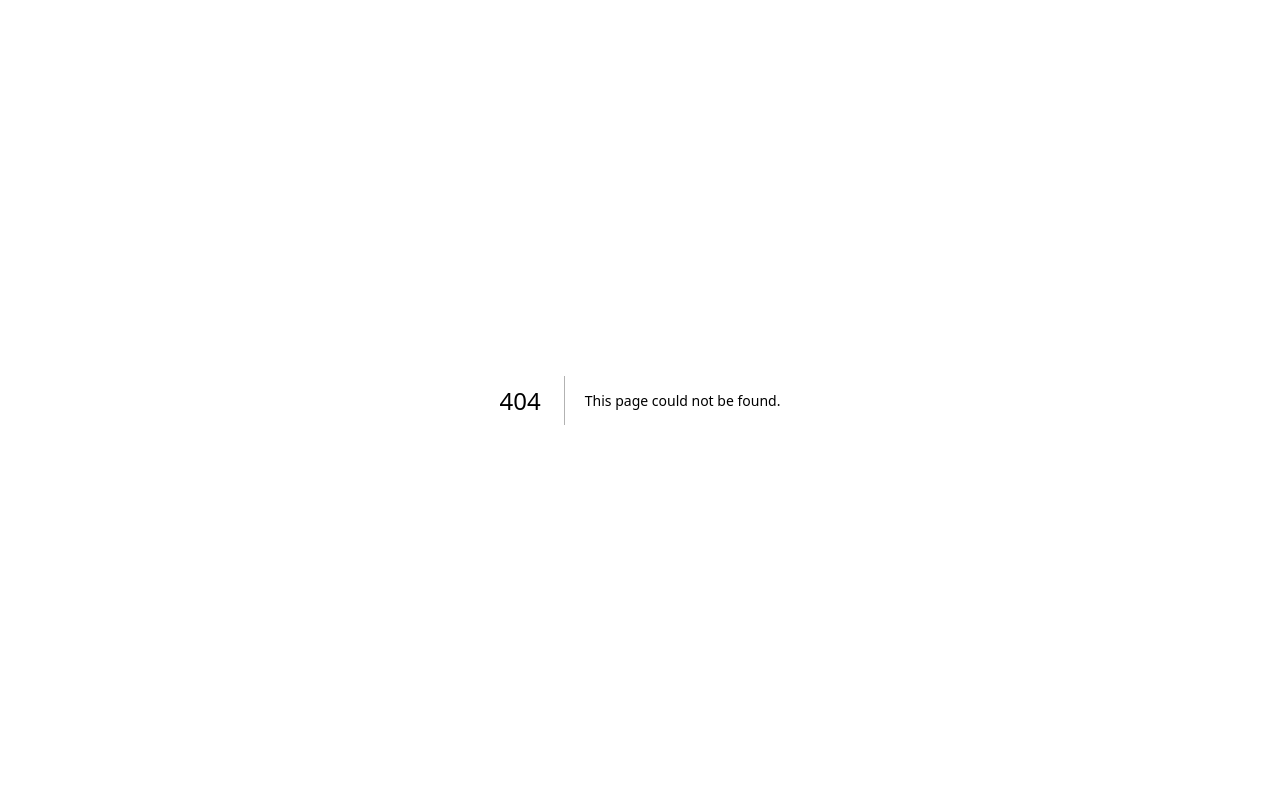
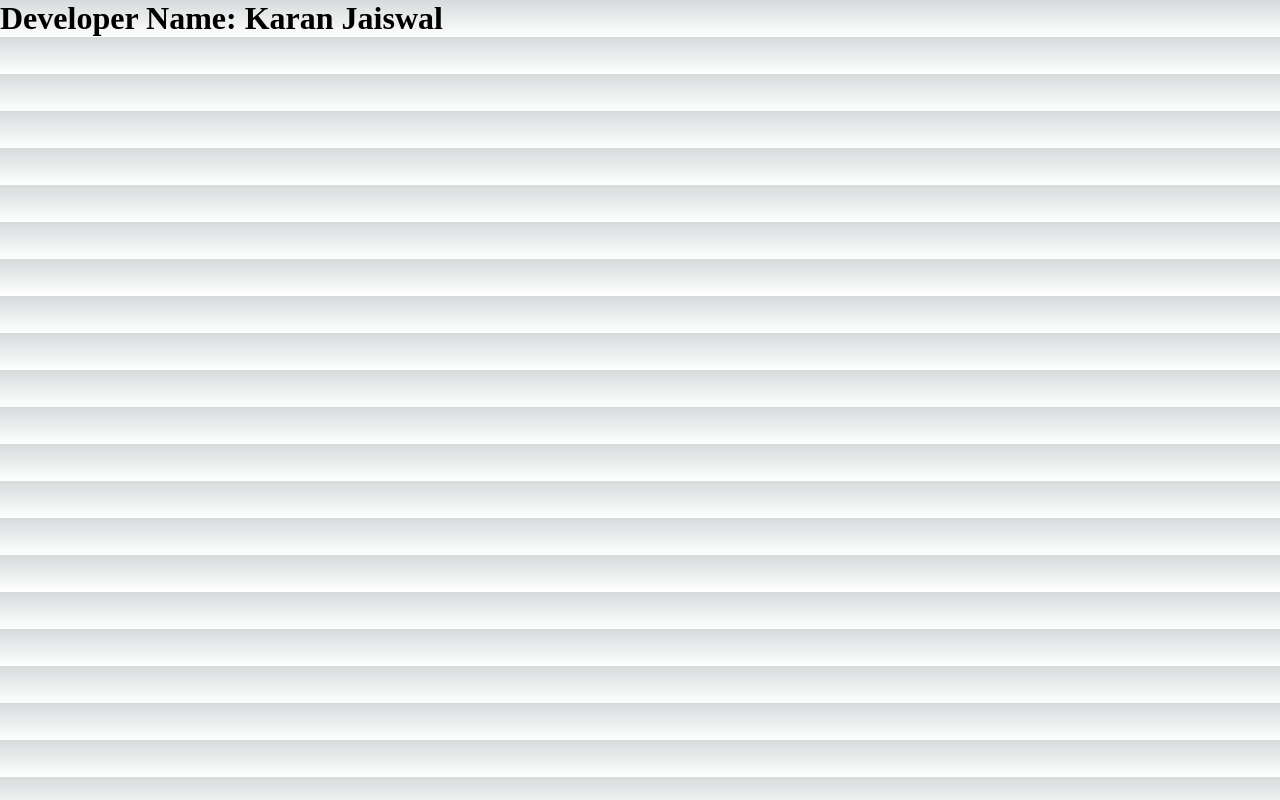
Before and after one commit to jaiswalk008/nextjs-tutorial, a Next.js app: page /aboutus/developer in a window 1280 px wide. Before the commit this address had no page. Built offline with nearby package versions, Linux system fonts and the light colour scheme.

Commit message:
added nested routing

```diff
--- /dev/null
+++ b/pages/aboutus/developer.js
@@ -0,0 +1,9 @@
+
+//localhost:3000/aboutus/developer
+
+const Developer = () =>{
+    return (
+        <h1>Developer Name: Karan Jaiswal</h1>
+    )
+}
+export default Developer;
--- a/pages/aboutus.js
+++ b/pages/aboutus/index.js
@@ -1,4 +1,4 @@
-
+//localhost:3000/aboutus
 const About=() =>{
     return <h1>This is an about page</h1>
 }
```
